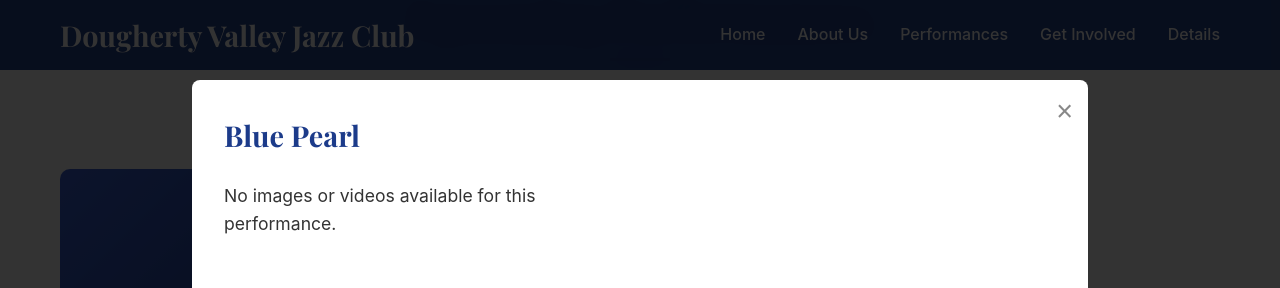
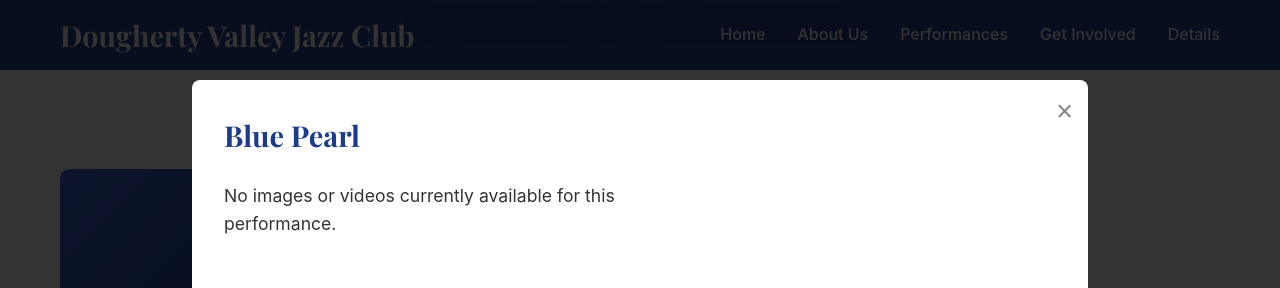
Before and after one commit to DVHS-Jazz-Club/DVHS-Jazz-Club.github.io, a React (Vite) app: page /#/ in a window 1280 px wide. Both pictures are taken after a click on the button 242 px from the left and 2566 px from the top of the page. Shown: the part 2166-2454 px from the top of the page. Built offline with nearby package versions, Linux system fonts and the light colour scheme.

Commit message:
added "currently available" to performance modal

```diff
--- a/src/components/Modal.jsx
+++ b/src/components/Modal.jsx
@@ -112,7 +112,7 @@ const Modal = memo(({ show, onClose, title, images }) => {
                             );
                         })
                     ) : (
-                        <p>No images or videos available for this performance.</p>
+                        <p>No images or videos currently available for this performance.</p>
                     )}
                 </div>
             </div>
```
